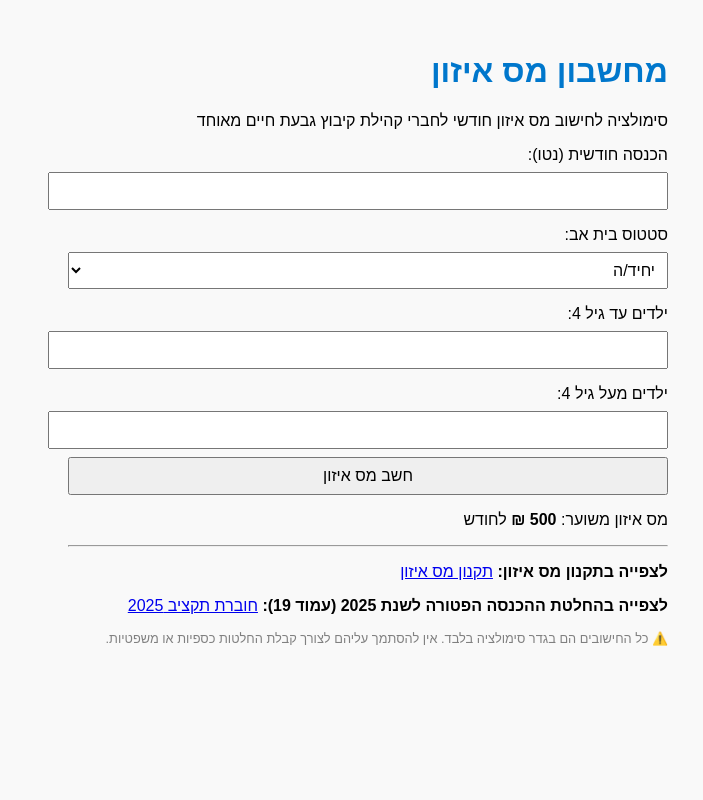
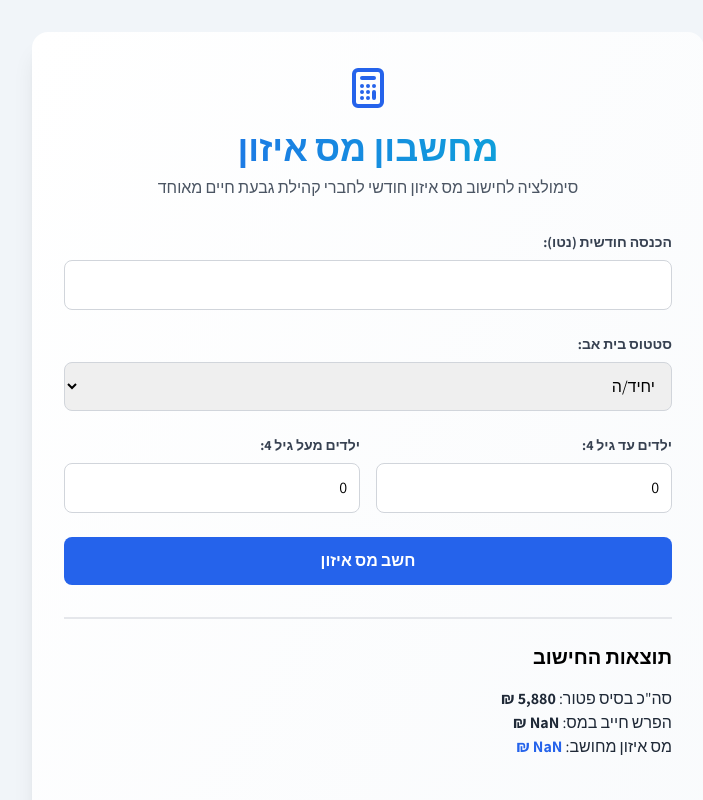
Before and after one commit to tlstrn1328/masizun, a plain HTML site: page index.html in a window 1280 px wide. Both pictures are taken after a click on the button "חשב מס איזון". Shown: the top 800 px of the page, without its empty margins (272-975 px from the left). Drawn offline with nearby package versions, Linux system fonts and the light colour scheme.

Commit message:
Update index.html

```diff
--- a/index.html
+++ b/index.html
@@ -1,118 +1,122 @@
 <!DOCTYPE html>
 <html lang="he" dir="rtl">
-  <head>
-    <meta charset="UTF-8" />
-    <meta name="viewport" content="width=device-width, initial-scale=1.0" />
-    <title>מחשבון מס איזון</title>
-    <script defer>
-      document.addEventListener('DOMContentLoaded', function () {
-        const incomeInput = document.getElementById('income');
-        const childrenUnder4 = document.getElementById('kids-under-4');
-        const childrenOver4 = document.getElementById('kids-over-4');
-        const familyStatus = document.getElementById('status');
-        const result = document.getElementById('result');
-        const form = document.getElementById('form');
-        const spinner = document.getElementById('spinner');
+<head>
+    <meta charset="UTF-8">
+    <meta name="viewport" content="width=device-width, initial-scale=1.0">
+    <title>מחשבון מס איזון - גבעת חיים מאוחד</title>
+    <script src="https://cdn.tailwindcss.com"></script>
+    <style>
+        @import url('https://fonts.googleapis.com/css2?family=Assistant:wght@400;600;700&display=swap');
+        body {
+            font-family: 'Assistant', sans-serif;
+        }
+        .calculation-step {
+            padding: 8px;
+            border-radius: 4px;
+            margin-bottom: 4px;
+        }
+        input[type=number]::-webkit-outer-spin-button,
+        input[type=number]::-webkit-inner-spin-button {
+            -webkit-appearance: none;
+            margin: 0;
+        }
+        input[type=number] {
+            -moz-appearance: textfield;
+        }
+    </style>
+</head>
+<body class="bg-slate-100 p-4 sm:p-6 md:p-8">
 
-        // Format income input
-        incomeInput.addEventListener('input', function (e) {
-          const raw = e.target.value.replace(/[^\d]/g, '');
-          const formatted = Number(raw).toLocaleString('he-IL');
-          e.target.value = formatted;
-          if (formatted.length > 0) {
-            setTimeout(() => childrenUnder4.focus(), 100);
-          }
-        });
+    <div class="max-w-2xl mx-auto bg-gradient-to-br from-white to-slate-50 p-6 sm:p-8 rounded-2xl shadow-xl">
 
-        childrenUnder4.addEventListener('input', () => {
-          setTimeout(() => childrenOver4.focus(), 100);
-        });
+        <!-- Header Section -->
+        <div class="text-center mb-8">
+            <div class="flex justify-center items-center mb-4">
+                <svg xmlns="http://www.w3.org/2000/svg" class="h-12 w-12 text-blue-600" fill="none" viewBox="0 0 24 24" stroke="currentColor" stroke-width="2">
+                    <path stroke-linecap="round" stroke-linejoin="round" d="M9 7h6m0 10v-3m-3 3h.01M9 17h.01M9 14h.01M12 14h.01M15 11h.01M12 11h.01M9 11h.01M7 21h10a2 2 0 002-2V5a2 2 0 00-2-2H7a2 2 0 00-2 2v14a2 2 0 002 2z" />
+                </svg>
+            </div>
+            <h1 class="text-3xl sm:text-4xl font-bold bg-clip-text text-transparent bg-gradient-to-r from-blue-600 to-cyan-500">
+                מחשבון מס איזון
+            </h1>
+            <p class="text-gray-600 mt-2">סימולציה לחישוב מס איזון חודשי לחברי קהילת גבעת חיים מאוחד</p>
+        </div>
 
-        childrenOver4.addEventListener('input', () => {
-          setTimeout(() => familyStatus.focus(), 100);
-        });
+        <!-- Input Form -->
+        <div class="space-y-6">
+            <div>
+                <label for="income" class="block text-sm font-bold text-gray-700 mb-2">הכנסה חודשית (נטו):</label>
+                <input type="number" inputmode="numeric" pattern="[0-9]*" id="income" class="w-full p-3 border border-gray-300 rounded-lg">
+            </div>
+            <div>
+                <label for="status" class="block text-sm font-bold text-gray-700 mb-2">סטטוס בית אב:</label>
+                <select id="status" class="w-full p-3 border border-gray-300 rounded-lg">
+                    <option value="single">יחיד/ה</option>
+                    <option value="family">זוג</option>
+                </select>
+            </div>
+            <div class="grid grid-cols-2 gap-4">
+                <div>
+                    <label for="childrenUnder4" class="block text-sm font-bold text-gray-700 mb-2">ילדים עד גיל 4:</label>
+                    <input type="number" id="childrenUnder4" class="w-full p-3 border border-gray-300 rounded-lg" value="0" min="0">
+                </div>
+                <div>
+                    <label for="childrenOver4" class="block text-sm font-bold text-gray-700 mb-2">ילדים מעל גיל 4:</label>
+                    <input type="number" id="childrenOver4" class="w-full p-3 border border-gray-300 rounded-lg" value="0" min="0">
+                </div>
+            </div>
+            <button onclick="calculate()" class="w-full bg-blue-600 hover:bg-blue-700 text-white font-bold py-3 px-4 rounded-lg">
+                חשב מס איזון
+            </button>
+        </div>
 
-        form.addEventListener('submit', function (e) {
-          e.preventDefault();
-          spinner.style.display = 'block';
-          result.innerHTML = '';
+        <!-- Results Section -->
+        <div id="results" class="mt-8 border-t-2 border-gray-200 pt-6" style="display: none;">
+            <h2 class="text-xl font-bold mb-4">תוצאות החישוב</h2>
+            <div id="output" class="text-gray-800"></div>
+        </div>
 
-          setTimeout(() => {
-            spinner.style.display = 'none';
-            const income = parseInt(incomeInput.value.replace(/,/g, '')) || 0;
-            const kidsUnder = parseInt(childrenUnder4.value) || 0;
-            const kidsOver = parseInt(childrenOver4.value) || 0;
-            const isSingle = familyStatus.value === 'יחיד/ה';
+        <!-- Regulation Summary -->
+        <div class="mt-12 p-6 bg-yellow-50 border border-yellow-300 rounded-xl">
+            <h2 class="text-xl font-bold text-yellow-800 mb-4">עיקרי תקנון מס איזון</h2>
+            <ul class="list-disc pr-5 text-gray-700 space-y-2">
+                <li>הכנסה פטורה ממס (2025): ₪5,880 לחבר/ה יחיד/ה, ₪11,760 לשני חברים.</li>
+                <li>תוספות חודשיות: ₪1,960 לכל ילד עד גיל 4, ₪1,470 לכל ילד מגיל 4 ועד 19.</li>
+                <li>מדרגות מס: 0% עד ₪3,000 הפרש, ולאחר מכן 8.5% מס על היתרה.</li>
+                <li>תקרת מס איזון שנתי: ₪6,000 ליחיד/ה, ₪12,000 למשפחה.</li>
+                <li>תוספות הילדים מחושבות לפי מספר הילדים אך עשויות להשתנות לפי הסטטוס המשפחתי.</li>
+            </ul>
+            <div class="mt-6 space-y-2 text-sm text-gray-700">
+                <p>לצפייה בתקנון מס איזון: <a href="./mas-izun-takanon.pdf" target="_blank" class="text-blue-600 underline">תקנון מס איזון</a></p>
+                <p>לצפייה בהחלטת ההכנסה הפטורה לשנת 2025 (עמוד 19): <a href="https://www.kghm.co.il/login.asp?lastURL=/forum/forum/start.asp?msgID=1228063&forumID=42743" target="_blank" class="text-blue-600 underline">חוברת תקציב 2025</a></p>
+            </div>
+        </div>
 
-            let yearlyCap = isSingle ? 6000 : 12000;
-            let childDiscount = kidsUnder * 500 + kidsOver * 250;
-            let totalTax = Math.max(0, yearlyCap - childDiscount);
-            let monthly = Math.round(totalTax / 12);
+        <!-- Disclaimer -->
+        <div class="mt-8 text-xs text-gray-500 text-center">
+            <p>לתשומת לבך: מחשבון זה הינו סימולציה בלבד, ואין לראות בו ייעוץ או התחייבות. ייתכנו הבדלים בין התוצאה לבין החיוב בפועל. השימוש באחריות המשתמש בלבד.</p>
+        </div>
+    </div>
 
-            result.innerHTML = `מס איזון משוער: <strong>${monthly.toLocaleString('he-IL')} ₪</strong> לחודש`;
-          }, 800); // Simulated load
-        });
-      });
+    <script>
+        function calculate() {
+            const income = parseFloat(document.getElementById("income").value);
+            const status = document.getElementById("status").value;
+            const childrenUnder4 = parseInt(document.getElementById("childrenUnder4").value);
+            const childrenOver4 = parseInt(document.getElementById("childrenOver4").value);
+            const base = status === "single" ? 5880 : 11760;
+            const addUnder4 = childrenUnder4 * 1960;
+            const addOver4 = childrenOver4 * 1470;
+            const totalExempt = base + addUnder4 + addOver4;
+            const diff = Math.max(0, income - totalExempt);
+            const tax = diff <= 3000 ? 0 : (diff - 3000) * 0.085;
+            document.getElementById("results").style.display = "block";
+            document.getElementById("output").innerHTML = `
+                <p>סה\"כ בסיס פטור: <strong>${totalExempt.toLocaleString()} ₪</strong></p>
+                <p>הפרש חייב במס: <strong>${diff.toLocaleString()} ₪</strong></p>
+                <p>מס איזון מחושב: <strong class="text-blue-600">${tax.toFixed(2).toLocaleString()} ₪</strong></p>
+            `;
+        }
     </script>
-    <style>
-      body {
-        font-family: sans-serif;
-        background: #f9f9f9;
-        max-width: 600px;
-        margin: auto;
-        padding: 2rem;
-      }
-      h1 {
-        color: #0077cc;
-        font-size: 2rem;
-      }
-      label {
-        display: block;
-        margin-top: 1rem;
-      }
-      input, select, button {
-        width: 100%;
-        padding: 0.5rem;
-        margin-top: 0.5rem;
-        font-size: 1rem;
-      }
-      #spinner {
-        display: none;
-        text-align: center;
-        padding: 1rem;
-      }
-    </style>
-  </head>
-  <body>
-    <h1>מחשבון מס איזון</h1>
-    <p>סימולציה לחישוב מס איזון חודשי לחברי קהילת קיבוץ גבעת חיים מאוחד</p>
-    <form id="form">
-      <label>
-        הכנסה חודשית (נטו):
-        <input id="income" inputmode="decimal" autocomplete="off" />
-      </label>
-      <label>
-        סטטוס בית אב:
-        <select id="status">
-          <option>יחיד/ה</option>
-          <option>זוג</option>
-        </select>
-      </label>
-      <label>
-        ילדים עד גיל 4:
-        <input id="kids-under-4" inputmode="numeric" />
-      </label>
-      <label>
-        ילדים מעל גיל 4:
-        <input id="kids-over-4" inputmode="numeric" />
-      </label>
-      <button type="submit">חשב מס איזון</button>
-    </form>
-    <div id="spinner">⏳ מחשב...</div>
-    <p id="result"></p>
-    <hr />
-    <p><strong>לצפייה בתקנון מס איזון:</strong> <a href="mas-izun-takanon.pdf" target="_blank">תקנון מס איזון</a></p>
-    <p><strong>לצפייה בהחלטת ההכנסה הפטורה לשנת 2025 (עמוד 19):</strong> <a href="https://www.kghm.co.il/login.asp?lastURL=/forum/forum/start.asp?msgID=1228063&forumID=42743" target="_blank">חוברת תקציב 2025</a></p>
-    <p style="font-size: 0.8rem; color: gray;">⚠️ כל החישובים הם בגדר סימולציה בלבד. אין להסתמך עליהם לצורך קבלת החלטות כספיות או משפטיות.</p>
-  </body>
+</body>
 </html>
```
